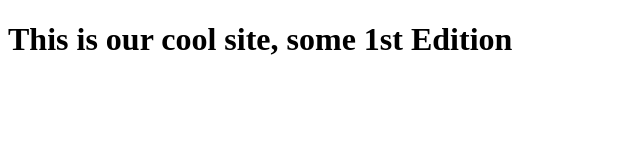
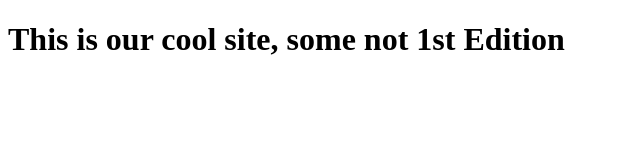
Before and after one commit to holylex/coolsite, a plain HTML site: page index.html in a window 1280 px wide. Shown: the whole page, without its empty margins (0-640 px from the left). Drawn offline with Linux system fonts and the light colour scheme.

Commit message:
test auto get

```diff
--- a/index.html
+++ b/index.html
@@ -5,6 +5,6 @@
     <title>This is our cool site</title>
 </head>
 <body>
-<h1>This is our cool site, some 1st Edition</h1>
+<h1>This is our cool site, some not 1st Edition</h1>
 </body>
 </html>
```
